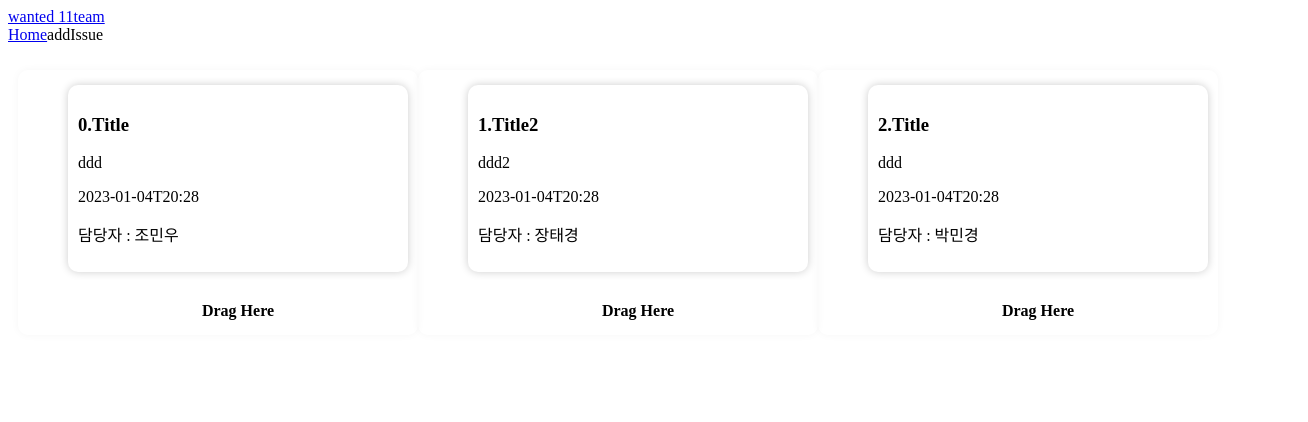
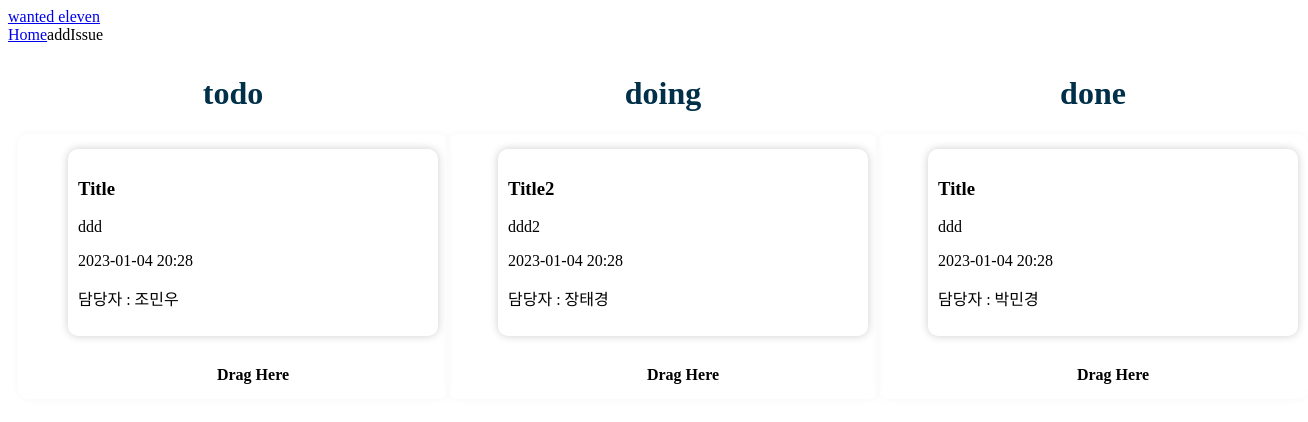
Before and after one commit to pre-onboading-eleven/pre-onboarding-8th-2-11, a React (Vite) app: page / in a window 1280 px wide. Shown: the top 422 px of the page, 1308 px wide, since content can reach past the window. Built offline with nearby package versions, Linux system fonts and the light colour scheme.

Commit message:
fix : UI 메세지 수정(title 표시, 날짜 표시)

```diff
--- a/src/components/Dnd.tsx
+++ b/src/components/Dnd.tsx
@@ -71,7 +71,9 @@ const Dnd = <T extends object>({ data, render, onDrop }: Props<T>) => {
   return (
     <>
       {Object.entries(state).map(([key, value]) => (
-        <ul key={key} className="container">
+        <div key={key}>
+          <Title>{key}</Title>
+          <ul className="container">
             {value &&
               value.length > 0 &&
               value.map((d: Issue, rowIndex: number) => (
@@ -95,6 +97,7 @@ const Dnd = <T extends object>({ data, render, onDrop }: Props<T>) => {
               Drag Here
             </DndEndItem>
           </ul>
+        </div>
       ))}
     </>
   );
@@ -107,4 +110,10 @@ const DndEndItem = styled.li`
   font-weight: bold;
 `;
 
+const Title = styled.h1`
+  color: #003049;
+  text-align: center;
+  cursor: default;
+`;
+
 export default Dnd;
--- a/src/components/Issue.tsx
+++ b/src/components/Issue.tsx
@@ -1,5 +1,4 @@
 import { useState } from 'react';
-import { useNavigate } from 'react-router-dom';
 import Detail from '../pages/Detail';
 import { IIssue } from '../pages/Main';
 
@@ -8,8 +7,6 @@ interface IProps {
 }
 
 const Mark = ({ mark }: IProps) => {
-  const navigate = useNavigate();
-
   const [onHold, setOnHold] = useState(false);
   const [openModal, setOpenModal] = useState(false);
 
@@ -28,6 +25,8 @@ const Mark = ({ mark }: IProps) => {
     setOnHold(false);
   };
 
+  const deadDate = mark?.deadDate?.split('T').join(' ');
+
   return (
     <div
       onClick={() => setOpenModal(!openModal)}
@@ -40,11 +39,9 @@ const Mark = ({ mark }: IProps) => {
         onDragStart={dragStartHandler}
         onDragEnd={dragEndHandler}
       >
-        <h3 className="m-1 font-medium text-slate-700">
-          {mark.id}.{mark.title}
-        </h3>
+        <h3 className="m-1 font-medium text-slate-700">{mark.title}</h3>
         <p className="m-1 text-sm text-gray-500">{mark.content}</p>
-        <p>{mark.deadDate}</p>
+        <p>{deadDate}</p>
         <p>담당자 : {mark.who}</p>
       </div>
       {openModal && <Detail mark={mark} setOpenModal={setOpenModal} />}
--- a/src/components/Nav.tsx
+++ b/src/components/Nav.tsx
@@ -16,7 +16,7 @@ const Nav = () => {
             to={'/'}
             className="my-2 space-x-1 rounded-full border p-2 font-bold"
           >
-            wanted 11team
+            wanted eleven
           </Link>
           <div className="flex items-center space-x-1 text-sm">
             <Link to={'/'}>Home</Link>
--- a/src/pages/Detail.tsx
+++ b/src/pages/Detail.tsx
@@ -19,17 +19,15 @@ interface PropsType {
 
 const Detail = ({ mark, setOpenModal }: PropsType) => {
   const { delIssue, updateIssueData } = issueStore();
-  // const location = useLocation();
   const navigate = useNavigate();
-  // const [mark, setMark] = useState(location.state);
   const [isEditing, toggleEditing] = useReducer((pre) => !pre, false);
 
   const onSubmit = (newIssue: IIssue, prevStatus: string) => {
     updateIssueData(newIssue, prevStatus);
-    // setMark(newIssue);
     toggleEditing();
   };
 
+  const deadDate = mark?.deadDate?.split('T').join(' ');
   return (
     <ModalWrapper onClick={(e) => e.stopPropagation()}>
       <ContainerHeader>
@@ -51,13 +49,11 @@ const Detail = ({ mark, setOpenModal }: PropsType) => {
         <ContainerWrapper>
           <DetailWrapper>
             <DetailHeader>
-              <h1>
-                {mark.id} {mark.title}
-              </h1>
+              <h1>{mark.title}</h1>
             </DetailHeader>
             <DetailBody>
               <p>상태 : {TYPE[mark.status]}</p>
-              <p>마감일 : {mark.deadDate}</p>
+              <p>마감일 : {deadDate}</p>
               <p>담당자 : {mark.who}</p>
               <p>내용</p>
               <ContentDiv>{mark.content}</ContentDiv>
```
Lines whose indentation alone changed are shown as unchanged.
